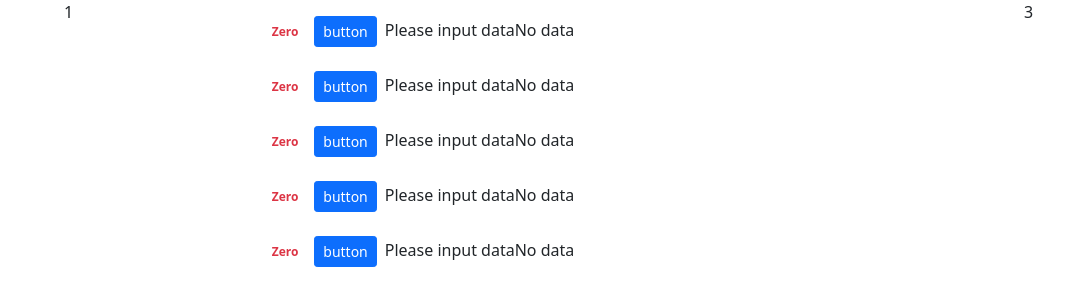
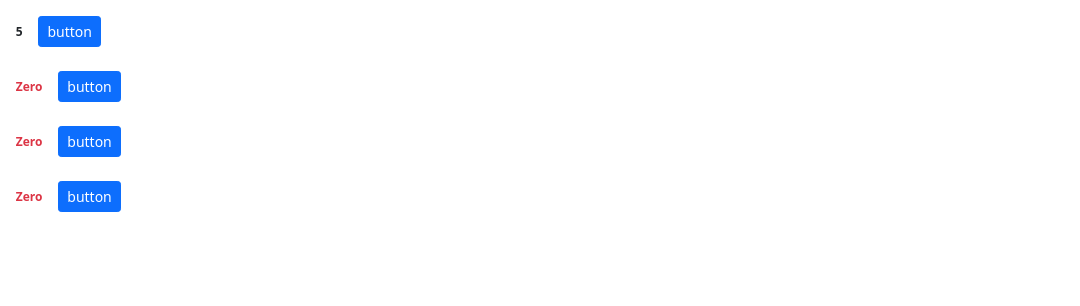
Before and after one commit to kreindo/counter-app-coding-with-mosh, a React (Create React App) app: page / in a window 1280 px wide. Shown: the top 306 px of the page, without its empty margins (0-1080 px from the left). Built offline with nearby package versions, Linux system fonts and the light colour scheme.

Commit message:
added more feature

```diff
--- a/package.json
+++ b/package.json
@@ -18,6 +18,7 @@
     "bootstrap": "^5.1.3",
     "react": "^18.1.0",
     "react-dom": "^18.1.0",
+    "react-router-dom": "6",
     "react-scripts": "5.0.1",
     "typescript": "^4.8.0-dev.20220530",
     "web-vitals": "^2.1.0"
--- a/src/components/Counter.jsx
+++ b/src/components/Counter.jsx
@@ -2,36 +2,55 @@ import React, { Component } from "react";
 
 class Counter extends Component {
   state = {
-    count: 0,
-    tags: []
+    value: this.props.value,
   };
 
-  renderTags(){
-    if (this.state.tags.length === 0) return 'No data';
+  // constructor() {
+  //   super()
+  //   console.log(this);
+  //   this.handleIncrement = this.handleIncrement.bind(this);
+  // }
 
-    return <ul>{this.state.tags.map(tag => <li key={tag}>{tag}</li>)}</ul>
+  renderTags() {
+    if (this.state.tags.length === 0) return "No data";
+
+    return (
+      <ul>
+        {this.state.tags.map((tag) => (
+          <li key={tag}>{tag}</li>
+        ))}
+      </ul>
+    );
   }
 
+  handleIncrement = (product) => {
+    this.setState({ value: this.state.value + 1 });
+  };
+
   render() {
-
     return (
       <div className="m-2">
         <span className={this.getTextClasses()}>{this.formatCount()}</span>
-        <button className="btn btn-primary btn-sm m-2">button</button>
-        {this.state.tags.length === 0 && "Please input data"}
-        {this.renderTags()}
+        <button
+          onClick={this.handleIncrement}
+          className="btn btn-primary btn-sm m-2"
+        >
+          button
+        </button>
+        {/* {this.state.tags.length === 0 && "Please input data"}
+        {this.renderTags()} */}
       </div>
     );
   }
 
   getTextClasses() {
     let classes = "badge badge-danger text-";
-    classes += this.state.count === 0 ? "danger" : "dark";
+    classes += this.state.value === 0 ? "danger" : "dark";
     return classes;
   }
 
   formatCount() {
-    let { count } = this.state;
+    let { value: count } = this.state;
     return count === 0 ? "Zero" : count;
   }
 
--- a/src/components/Counters.jsx
+++ b/src/components/Counters.jsx
@@ -1,24 +1,24 @@
-import React from "react";
+import React, { Component } from "react";
 import Counter from "./Counter";
-import Container from "@mui/material/Container";
-import Grid from "@mui/material/Grid";
 
-function Counters() {
-  return (
-    <Container>
-      <Grid container>
-        <Grid item xs={2}>1</Grid>
-        <Grid item xs={8}>
-          <Counter />
-          <Counter />
-          <Counter />
-          <Counter />
-          <Counter />
-        </Grid>
-        <Grid item xs={2}>3</Grid>
-      </Grid>
-    </Container>
-  );
+export class Counters extends Component {
+  state = {
+    counters: [
+      { id: 1, value: 5 },
+      { id: 2, value: 0 },
+      { id: 3, value: 0 },
+      { id: 4, value: 0 },
+    ],
+  };
+  render() {
+    return (
+      <div>
+        {this.state.counters.map((counter) => (
+          <Counter key={counter.id} value={counter.value} ida={counter.id}/>
+        ))}
+      </div>
+    );
+  }
 }
 
 export default Counters;
```
Also changed, not shown: src/Nav.jsx (added, +23 -0 lines), src/Page.jsx (added, +20 -0 lines), src/expenses.jsx (added, +9 -0 lines), src/index.js (+6 -6 lines), src/invoices.jsx (added, +9 -0 lines), 1 other file (tests, documents, lock files or other folders).
